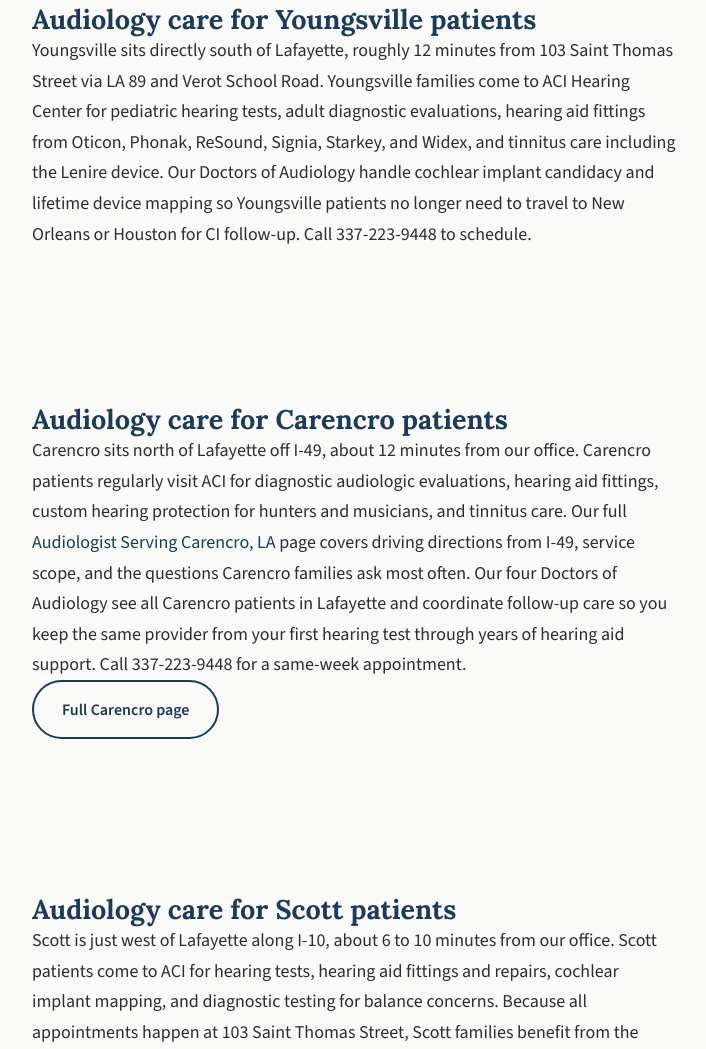
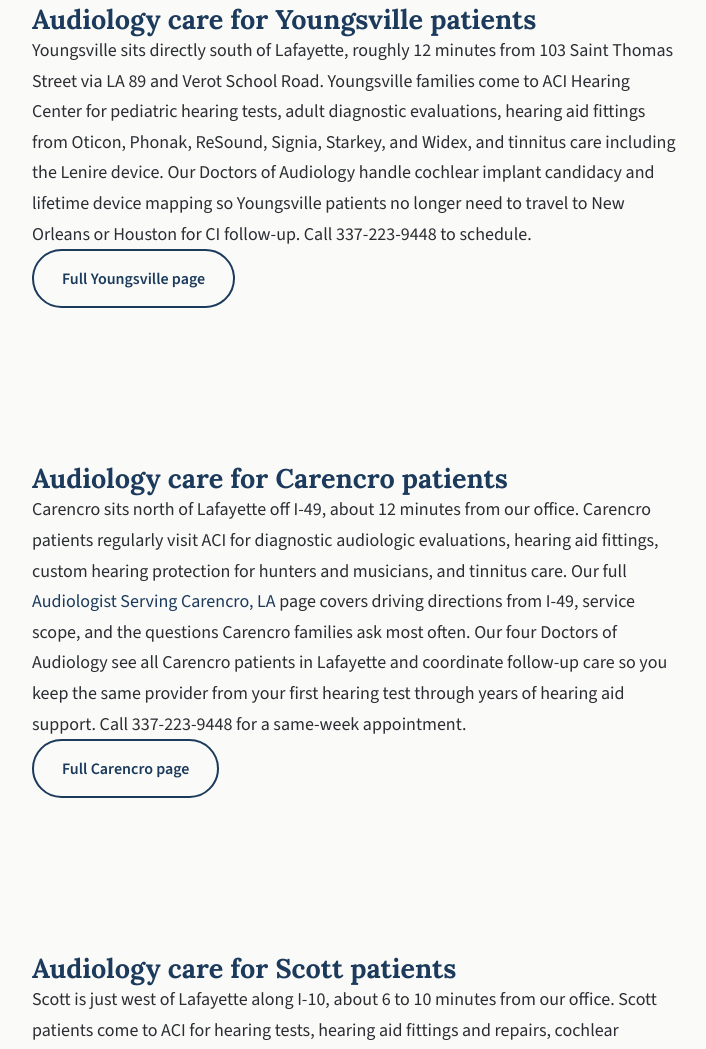
Before and after one commit to Kinggavint/aci-hearing-proof, a plain HTML site: page service-areas.html in a window 1280 px wide. Shown: the part 1504-2553 px from the top of the page, without its empty margins (32-738 px from the left). Drawn offline with nearby package versions, Linux system fonts and the light colour scheme.

Commit message:
SEO: add 'Full Youngsville page' link on service-areas hub (only town section without one)

```diff
--- a/service-areas.html
+++ b/service-areas.html
@@ -518,6 +518,7 @@
       <div class="container">
         <h2>Audiology care for Youngsville patients</h2>
         <p>Youngsville sits directly south of Lafayette, roughly 12 minutes from 103 Saint Thomas Street via LA 89 and Verot School Road. Youngsville families come to ACI Hearing Center for pediatric hearing tests, adult diagnostic evaluations, hearing aid fittings from Oticon, Phonak, ReSound, Signia, Starkey, and Widex, and tinnitus care including the Lenire device. Our Doctors of Audiology handle cochlear implant candidacy and lifetime device mapping so Youngsville patients no longer need to travel to New Orleans or Houston for CI follow-up. Call 337-223-9448 to schedule.</p>
+        <p><a href="./audiologist-youngsville-la.html" class="btn btn--secondary btn--on-light">Full Youngsville page</a></p>
       </div>
     </section>
 
```
